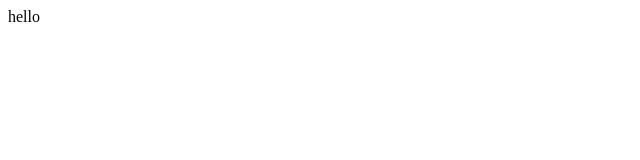
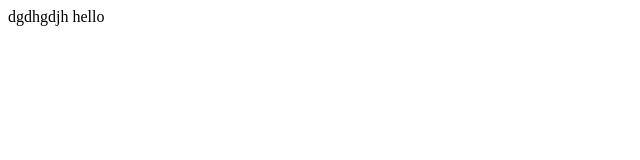
Before and after one commit to KAVYA-P-107/practical, a plain HTML site: page index.html in a window 1280 px wide. Shown: the full height of the page, 0-640 px from the left. Drawn offline with Linux system fonts and the light colour scheme.

Commit message:
Update index.html

```diff
--- a/index.html
+++ b/index.html
@@ -1,4 +1,7 @@
 <html>
+  <head>
+    dgdhgdjh
+  </head>
   <body>
     hello
   </body>
```
